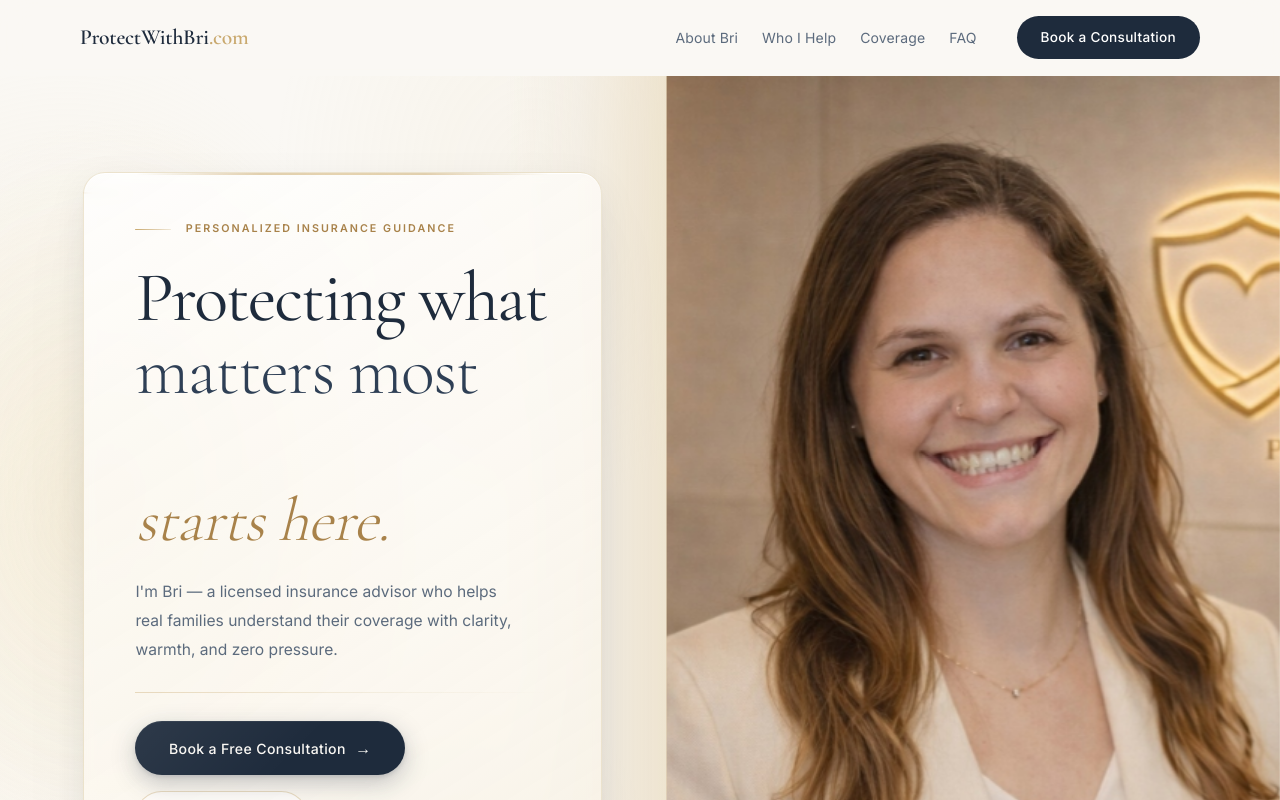
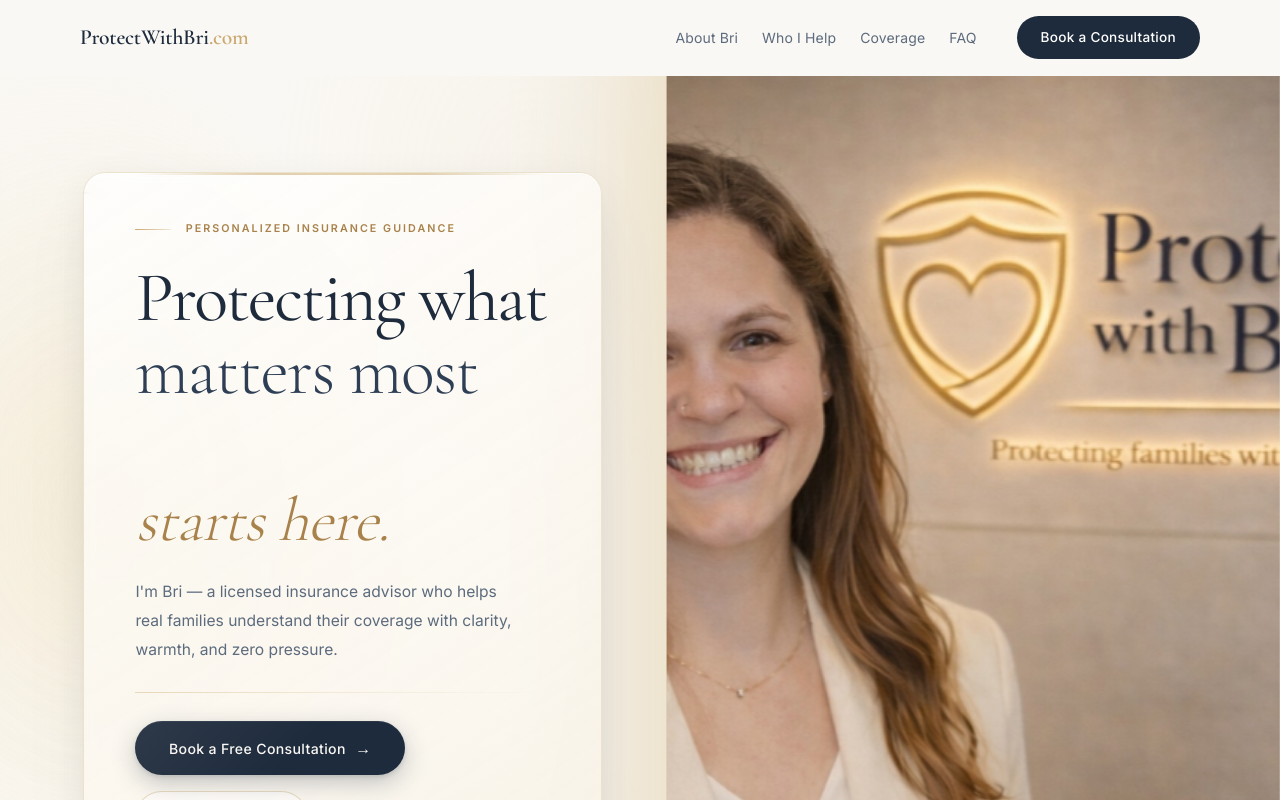
Before and after one commit to easybandz777/protectwithbri, a Next.js app: page / in a window 1280 px wide. Shown: the top 800 px of the page. Built offline with nearby package versions, Linux system fonts and the light colour scheme.

Commit message:
fix: show full hero photo with logo background visible (center top)

```diff
--- a/components/Hero.tsx
+++ b/components/Hero.tsx
@@ -95,7 +95,7 @@ export default function Hero() {
                         priority
                         className={styles.image}
                         sizes="(max-width: 1024px) 100vw, 50vw"
-                        style={{ objectFit: 'cover', objectPosition: '20% top' }}
+                        style={{ objectFit: 'cover', objectPosition: 'center top' }}
                     />
                     {/* Badge pinned over image */}
                     <div className={styles.badge}>
```
